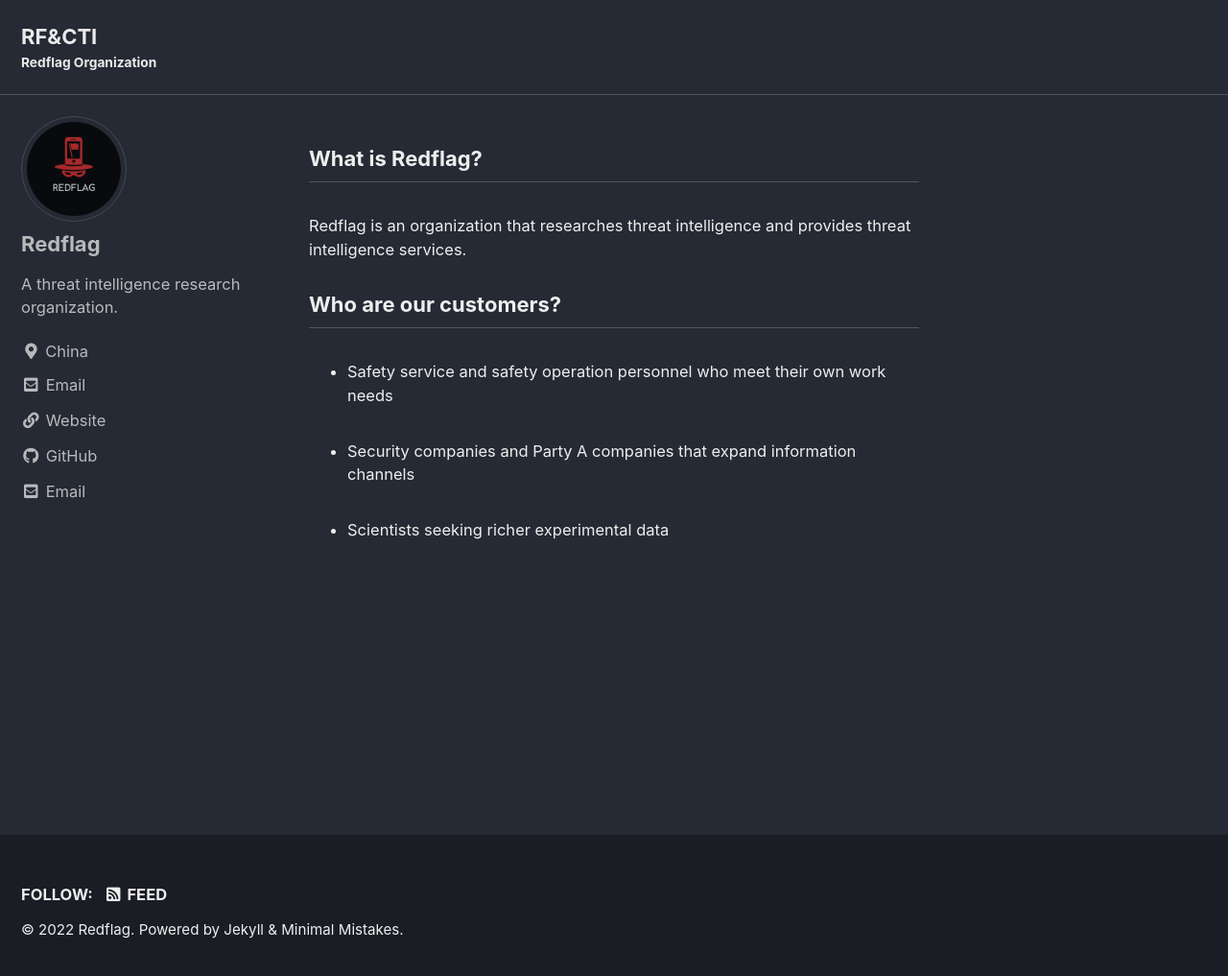
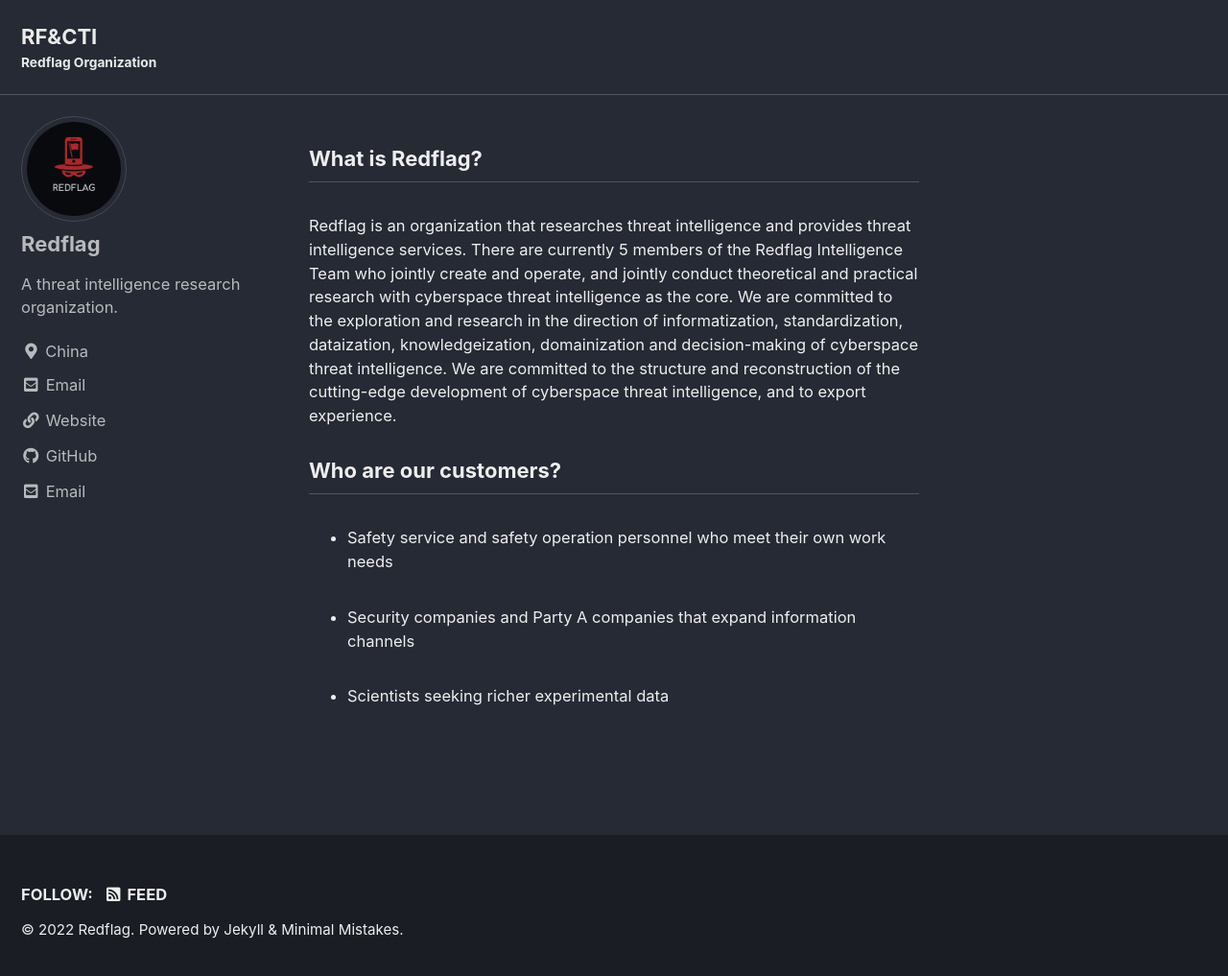
Before and after one commit to RF-CTI/rf-cti.github.io, a Jekyll site: the page built from index.html, in a window 1280 px wide and 1025 px high. Shown: the top 1017 px of the window at 96% size. Built offline with Jekyll 4.4.1, drawn with Linux system fonts in a browser that asks for light colours; cached includes are drawn as plain includes.

Commit message:
Update home.html

```diff
--- a/_layouts/home.html
+++ b/_layouts/home.html
@@ -6,7 +6,13 @@ layout: archive
 
 <!-- <h3 class="archive__subtitle">{{ site.data.ui-text[site.locale].recent_posts | default: "Recent Posts" }}</h3> -->
 <h3 class="archive__subtitle">What is Redflag?</h3>
-<p class="page__meta">Redflag is an organization that researches threat intelligence and provides threat intelligence services.</p>
+<p class="page__meta">Redflag is an organization that researches threat intelligence and provides threat intelligence services.
+There are currently 5 members of the Redflag Intelligence Team who jointly create and operate,
+  and jointly conduct theoretical and practical research with cyberspace threat intelligence as the core.
+  We are committed to the exploration and research in the direction of informatization, standardization,
+  dataization, knowledgeization, domainization and decision-making of cyberspace threat intelligence.
+  We are committed to the structure and reconstruction of the cutting-edge development of cyberspace threat intelligence,
+  and to export experience.</p>
 <h3 class="archive__subtitle">Who are our customers?</h3>
 <ul>
   <li class="page__meta">Safety service and safety operation personnel who meet their own work needs</li>
```
